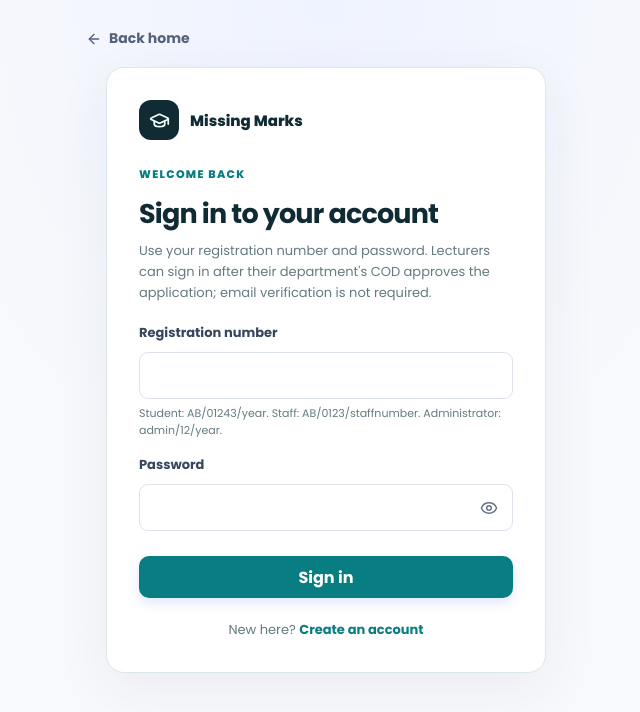
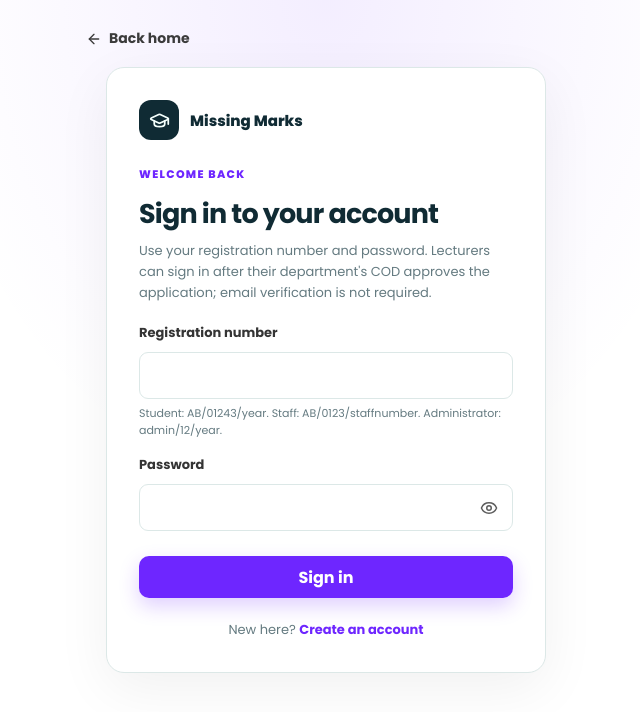
Before and after one commit to jeremi563/missing-marks-management-system, a React (Vite) app in the folder frontend/: page /login in a window 1280 px wide. Shown: the top 712 px of the page, without its empty margins (314-954 px from the left). Built offline with nearby package versions, Linux system fonts and the light colour scheme; no server answers.

Commit message:
Feat/frontend violet theme (#81)
* fix: resolve auth registration login 500

* feat: apply violet brand theme to frontend

```diff
--- a/frontend/src/styles/components.css
+++ b/frontend/src/styles/components.css
@@ -1,12 +1,12 @@
 .button { display: inline-flex; align-items: center; justify-content: center; gap: 9px; min-height: 42px; padding: 0 16px; border: 1px solid transparent; border-radius: 10px; font-weight: 650; transition: .18s ease; }
-.button-primary { background: var(--blue); color: #fff; box-shadow: 0 5px 12px #315fe826; }
-.button-primary:hover { background: var(--blue-dark); transform: translateY(-1px); }
-.button-secondary { background: #fff; color: #33415c; border-color: var(--line); }
-.button-secondary:hover { border-color: #b7c5df; background: #f9fbff; }
+.button-primary { background: var(--primary); color: #fff; box-shadow: 0 8px 20px rgba(110, 38, 255, 0.22); }
+.button-primary:hover { background: var(--primary-strong); transform: translateY(-1px); }
+.button-secondary { background: #fff; color: var(--ink); border-color: var(--line); }
+.button-secondary:hover { border-color: var(--secondary); background: var(--secondary-soft); }
 .button-full { width: 100%; margin-top: 20px; }
-.icon-button, .menu-button, .sidebar-close { display: inline-grid; place-items: center; width: 38px; height: 38px; border: 0; border-radius: 9px; color: #53617b; background: transparent; }
-.icon-button:hover, .menu-button:hover { background: #f0f3f9; }
-.eyebrow { color: var(--blue); font-size: 11px; font-weight: 750; letter-spacing: .12em; }
+.icon-button, .menu-button, .sidebar-close { display: inline-grid; place-items: center; width: 38px; height: 38px; border: 0; border-radius: 9px; color: var(--ink); background: transparent; }
+.icon-button:hover, .menu-button:hover { background: var(--card); }
+.eyebrow { color: var(--primary); font-size: 11px; font-weight: 750; letter-spacing: .12em; }
 .status-page { min-height: 100vh; display: grid; align-content: center; justify-items: center; gap: 12px; padding: 32px; text-align: center; }
 .status-page h1, .status-page p { margin: 0; }
 .dashboard-layout { min-height: 100vh; }
@@ -14,41 +14,41 @@
 .sidebar-brand, .public-brand { display: flex; align-items: center; gap: 11px; font-weight: 750; }
 .sidebar-brand > div:nth-child(2) { display: grid; gap: 2px; }
 .sidebar-brand small { font-size: 11px; font-weight: 450; color: var(--muted); }
-.brand-icon { display: grid; place-items: center; width: 40px; height: 40px; border-radius: 12px; color: #fff; background: linear-gradient(140deg, #4276f3, #624ce1); }
+.brand-icon { display: grid; place-items: center; width: 40px; height: 40px; border-radius: 12px; color: #fff; background: linear-gradient(140deg, var(--primary), var(--secondary)); }
 .sidebar-close { display: none; margin-left: auto; }
-.sidebar-role { margin: 31px 10px 12px; color: #8a96aa; font-size: 10px; font-weight: 750; letter-spacing: .1em; text-transform: uppercase; }
+.sidebar-role { margin: 31px 10px 12px; color: #717171; font-size: 10px; font-weight: 750; letter-spacing: .1em; text-transform: uppercase; }
 .sidebar-nav { display: grid; gap: 5px; }
-.sidebar-link { display: flex; align-items: center; gap: 12px; padding: 11px 12px; color: #56637a; border-radius: 10px; font-size: 14px; font-weight: 560; }
-.sidebar-link:hover { color: var(--blue); background: #f5f7ff; }
-.sidebar-link.active { color: var(--blue); background: #edf2ff; font-weight: 700; }
+.sidebar-link { display: flex; align-items: center; gap: 12px; padding: 11px 12px; color: #444; border-radius: 10px; font-size: 14px; font-weight: 560; }
+.sidebar-link:hover { color: var(--primary); background: var(--secondary-soft); }
+.sidebar-link.active { color: var(--primary); background: var(--secondary-soft); font-weight: 700; }
 .dashboard-main { min-height: 100vh; margin-left: 260px; }
-.topbar { position: sticky; top: 0; z-index: 10; display: flex; align-items: center; gap: 14px; height: 70px; padding: 0 34px; background: #ffffffed; border-bottom: 1px solid var(--line); backdrop-filter: blur(12px); }
+.topbar { position: sticky; top: 0; z-index: 10; display: flex; align-items: center; gap: 14px; height: 70px; padding: 0 34px; background: rgba(255,255,255,0.95); border-bottom: 1px solid var(--line); backdrop-filter: blur(12px); }
 .topbar h1 { margin: 0; font-size: 16px; font-weight: 700; }
-.topbar-user { display: flex; align-items: center; gap: 12px; margin-left: auto; color: #55627a; font-size: 13px; }
+.topbar-user { display: flex; align-items: center; gap: 12px; margin-left: auto; color: #2f2f2f; font-size: 13px; }
 .menu-button { display: none; }
 .dashboard-content { max-width: 1320px; margin: 0 auto; padding: 34px; }
 .dashboard-home h2 { margin: 8px 0; font-size: clamp(24px, 3vw, 32px); }
 .dashboard-home > p:not(.eyebrow) { color: var(--muted); line-height: 1.65; }
-.dashboard-welcome-card, .panel, .state-card { padding: 24px; background: #fff; border: 1px solid var(--line); border-radius: var(--radius); box-shadow: 0 5px 22px #1e34500a; }
+.dashboard-welcome-card, .panel, .state-card { padding: 24px; background: var(--card); border: 1px solid var(--line); border-radius: var(--radius); box-shadow: 0 12px 28px rgba(23, 23, 23, 0.03); }
 .dashboard-welcome-card { max-width: 620px; margin-top: 25px; }
 .dashboard-welcome-card h3 { margin: 17px 0 7px; }
 .dashboard-welcome-card p, .panel p { color: var(--muted); line-height: 1.6; }
-.dashboard-welcome-card a { display: inline-flex; align-items: center; gap: 7px; margin-top: 8px; color: var(--blue); font-weight: 700; }
+.dashboard-welcome-card a { display: inline-flex; align-items: center; gap: 7px; margin-top: 8px; color: var(--primary); font-weight: 700; }
 .state-card { display: grid; justify-items: start; gap: 10px; color: var(--muted); }
 .state-card strong { color: var(--ink); }
 .state-card p { margin: 0; line-height: 1.6; }
 .error-state { border-color: #f5caca; background: #fffafa; }
-.spinner { width: 18px; height: 18px; border: 2px solid #dce5f8; border-top-color: var(--blue); border-radius: 50%; animation: spin .7s linear infinite; }
+.spinner { width: 18px; height: 18px; border: 2px solid #ededf4; border-top-color: var(--primary); border-radius: 50%; animation: spin .7s linear infinite; }
 @keyframes spin { to { transform: rotate(360deg); } }
-.status-chip { display: inline-flex; padding: 5px 9px; border-radius: 99px; background: #f1f3f8; color: #57647b; font-size: 11px; font-weight: 700; text-transform: capitalize; }
+.status-chip { display: inline-flex; padding: 5px 9px; border-radius: 99px; background: #f3f0ff; color: #473179; font-size: 11px; font-weight: 700; text-transform: capitalize; }
 .status-approved, .status-resolved { color: #13784e; background: #e9f8f0; }
 .status-rejected, .status-withdrawn { color: #b64242; background: #fff0ef; }
-.status-pending, .status-submitted, .status-under-review { color: #a16207; background: #fff7df; }
+.status-pending, .status-submitted, .status-under-review { color: #8b5d00; background: #fff7df; }
 .page-heading { display: flex; align-items: flex-start; justify-content: space-between; gap: 20px; margin-bottom: 24px; }
 .page-heading h2 { margin: 5px 0 7px; font-size: 26px; }
 .page-heading p { max-width: 680px; margin: 0; color: var(--muted); line-height: 1.55; }
 .records-grid { display: grid; gap: 14px; }
-.record-card { display: flex; align-items: flex-start; justify-content: space-between; gap: 20px; padding: 18px 20px; background: #fff; border: 1px solid var(--line); border-radius: 13px; }
+.record-card { display: flex; align-items: flex-start; justify-content: space-between; gap: 20px; padding: 18px 20px; background: var(--card); border: 1px solid var(--line); border-radius: 13px; }
 .record-card h3 { margin: 0 0 7px; font-size: 15px; }
 .record-card p, .record-card small { color: var(--muted); }
 .record-card p { margin: 5px 0; font-size: 13px; }
@@ -60,10 +60,10 @@
 .form-grid { display: grid; grid-template-columns: repeat(2, minmax(0, 1fr)); gap: 15px; }
 .form-field { display: grid; gap: 7px; }
 .form-field.full { grid-column: 1 / -1; }
-label { color: #38455e; font-size: 13px; font-weight: 650; }
-input, select, textarea { width: 100%; min-height: 42px; padding: 10px 12px; border: 1px solid #dce2ec; border-radius: 9px; outline: none; background: #fff; color: var(--ink); }
+label { color: #343434; font-size: 13px; font-weight: 650; }
+input, select, textarea { width: 100%; min-height: 42px; padding: 10px 12px; border: 1px solid var(--line); border-radius: 9px; outline: none; background: #fff; color: var(--ink); }
 textarea { min-height: 110px; resize: vertical; }
-input:focus, select:focus, textarea:focus { border-color: #7d9bf2; box-shadow: 0 0 0 3px #315fe81a; }
+input:focus, select:focus, textarea:focus { border-color: var(--primary); box-shadow: 0 0 0 3px rgba(110, 38, 255, 0.12); }
 .form-alert, .form-success { margin: 15px 0; padding: 12px 14px; border-radius: 9px; font-size: 13px; line-height: 1.5; }
 .form-alert { color: #9e3939; background: #fff0ef; border: 1px solid #f4d0cd; }
 .form-success { color: #176844; background: #eaf8f1; border: 1px solid #ccebd9; }
@@ -71,31 +71,31 @@ input:focus, select:focus, textarea:focus { border-color: #7d9bf2; box-shadow: 0
 .table-wrap { overflow-x: auto; border: 1px solid var(--line); border-radius: 12px; background: #fff; }
 table { width: 100%; border-collapse: collapse; text-align: left; }
 th, td { padding: 13px 15px; border-bottom: 1px solid #edf0f5; font-size: 13px; white-space: nowrap; }
-th { color: #718098; background: #fafbfe; font-size: 11px; text-transform: uppercase; letter-spacing: .05em; }
+th { color: #6a6a6a; background: #faf8ff; font-size: 11px; text-transform: uppercase; letter-spacing: .05em; }
 tr:last-child td { border-bottom: 0; }
-.landing-page { min-height: 100vh; background: radial-gradient(ellipse at 82% 25%, #eef2ff 0, transparent 38%), #fff; }
+.landing-page { min-height: 100vh; background: radial-gradient(ellipse at 82% 25%, rgba(110, 38, 255, 0.09), transparent 38%), #fff; }
 .public-nav { display: flex; align-items: center; justify-content: space-between; max-width: 1160px; height: 82px; margin: auto; padding: 0 24px; }
 .public-nav nav, .hero-actions, .hero-points { display: flex; align-items: center; gap: 15px; }
-.public-nav nav > a:first-child, .back-link { color: #53617b; font-size: 14px; font-weight: 650; }
+.public-nav nav > a:first-child, .back-link { color: #3b3b3b; font-size: 14px; font-weight: 650; }
 .landing-hero { display: grid; grid-template-columns: 1.05fr .95fr; align-items: center; gap: 70px; max-width: 1120px; min-height: 650px; margin: auto; padding: 60px 24px; }
 .hero-copy h1 { max-width: 630px; margin: 15px 0 20px; font-size: clamp(42px, 5.2vw, 64px); line-height: 1.06; letter-spacing: -.045em; }
-.hero-description { max-width: 590px; color: #64748b; font-size: 17px; line-height: 1.75; }
+.hero-description { max-width: 590px; color: #5b5b5b; font-size: 17px; line-height: 1.75; }
 .hero-actions { flex-wrap: wrap; margin-top: 27px; }
-.hero-points { flex-wrap: wrap; margin-top: 32px; color: #68758a; font-size: 12px; }
+.hero-points { flex-wrap: wrap; margin-top: 32px; color: #4f4f4f; font-size: 12px; }
 .hero-points span { display: inline-flex; align-items: center; gap: 6px; }
-.hero-points svg { color: #398664; }
-.hero-art { position: relative; min-height: 360px; padding: 26px; overflow: hidden; border: 1px solid #e8ebf3; border-radius: 24px; background: linear-gradient(135deg,#fff,#f8f9ff); box-shadow: 0 30px 80px #334a8017; transform: rotate(1deg); }
+.hero-points svg { color: var(--primary); }
+.hero-art { position: relative; min-height: 360px; padding: 26px; overflow: hidden; border: 1px solid var(--line); border-radius: 24px; background: linear-gradient(135deg,#fff,#f8f5ff); box-shadow: 0 28px 80px rgba(110, 38, 255, 0.12); transform: rotate(1deg); }
 .hero-art-top { display: flex; gap: 6px; }
-.hero-dot { width: 8px; height: 8px; border-radius: 50%; background: #d7ddeb; }
-.hero-mark { display: grid; place-items: center; width: 100px; height: 100px; margin: 48px auto 28px; border-radius: 30px; color: #fff; background: linear-gradient(140deg,#4778f4,#6655e5); box-shadow: 0 18px 30px #4f65d53b; font-size: 54px; }
-.hero-art-line { height: 12px; width: 76%; margin: 12px auto; border-radius: 99px; background: #e9edf5; }
+.hero-dot { width: 8px; height: 8px; border-radius: 50%; background: #dcd4ff; }
+.hero-mark { display: grid; place-items: center; width: 100px; height: 100px; margin: 48px auto 28px; border-radius: 30px; color: #fff; background: linear-gradient(140deg, var(--primary), var(--secondary)); box-shadow: 0 18px 30px rgba(110, 38, 255, 0.25); font-size: 54px; }
+.hero-art-line { height: 12px; width: 76%; margin: 12px auto; border-radius: 99px; background: #f0ebff; }
 .hero-art-line.short { width: 46%; }
-.hero-art-status { display: flex; justify-content: space-between; margin: 30px 0 0; padding: 16px; border: 1px solid var(--line); border-radius: 12px; color: #68758a; font-size: 12px; background: #fff; }
-.hero-art-status strong { color: #9a6b0d; }
-.public-footer { padding: 22px; border-top: 1px solid #f0f1f5; color: #8792a5; text-align: center; font-size: 12px; }
-.auth-page { min-height: 100vh; padding: 28px 20px 50px; background: radial-gradient(ellipse at 50% 0%, #eff3ff, transparent 45%), #f8f9fc; }
+.hero-art-status { display: flex; justify-content: space-between; margin: 30px 0 0; padding: 16px; border: 1px solid var(--line); border-radius: 12px; color: #525252; font-size: 12px; background: #fff; }
+.hero-art-status strong { color: var(--primary); }
+.public-footer { padding: 22px; border-top: 1px solid #f0f0f0; color: #666; text-align: center; font-size: 12px; }
+.auth-page { min-height: 100vh; padding: 28px 20px 50px; background: radial-gradient(ellipse at 50% 0%, rgba(110, 38, 255, 0.08), transparent 45%), #fff; }
 .back-link { display: flex; align-items: center; gap: 7px; max-width: 480px; margin: 0 auto 18px; }
-.auth-card { width: min(100%, 440px); margin: 0 auto; padding: 32px; border: 1px solid var(--line); border-radius: 18px; background: #fff; box-shadow: 0 16px 55px #18325b10; }
+.auth-card { width: min(100%, 440px); margin: 0 auto; padding: 32px; border: 1px solid var(--line); border-radius: 18px; background: #fff; box-shadow: 0 16px 55px rgba(23,23,23,0.06); }
 .auth-card-wide { width: min(100%, 520px); }
 .auth-card > .public-brand { margin-bottom: 26px; }
 .auth-card h1 { margin: 7px 0; font-size: 27px; letter-spacing: -.03em; }
@@ -104,25 +104,25 @@ tr:last-child td { border-bottom: 0; }
 .auth-card form label:not(:first-child) { margin-top: 7px; }
 .auth-password-field { position: relative; }
 .auth-password-field input { padding-right: 46px; }
-.auth-password-toggle { position: absolute; top: 50%; right: 7px; display: grid; place-items: center; width: 34px; height: 34px; padding: 0; color: #64748b; background: transparent; border: 0; border-radius: 7px; transform: translateY(-50%); }
-.auth-password-toggle:hover { color: #315fe8; background: #f1f4fb; }
-.auth-password-toggle:focus-visible { outline: 2px solid #315fe8; outline-offset: 1px; }
+.auth-password-toggle { position: absolute; top: 50%; right: 7px; display: grid; place-items: center; width: 34px; height: 34px; padding: 0; color: #5d5d5d; background: transparent; border: 0; border-radius: 7px; transform: translateY(-50%); }
+.auth-password-toggle:hover { color: var(--primary); background: var(--secondary-soft); }
+.auth-password-toggle:focus-visible { outline: 2px solid var(--primary); outline-offset: 1px; }
 .auth-switch { margin: 22px 0 0; color: var(--muted); text-align: center; font-size: 13px; }
-.auth-switch a { color: var(--blue); font-weight: 700; }
-.link-button { padding: 0; color: var(--blue); background: transparent; border: 0; font: inherit; font-weight: 700; cursor: pointer; }
+.auth-switch a { color: var(--primary); font-weight: 700; }
+.link-button { padding: 0; color: var(--primary); background: transparent; border: 0; font: inherit; font-weight: 700; cursor: pointer; }
 .link-button:hover { text-decoration: underline; }
 .student-dashboard, .student-reports-page, .student-profile, .student-attendance, .student-appeals, .student-notifications { display: grid; gap: 22px; }
 .student-welcome, .student-reports-header, .notifications-header, .profile-header { display: flex; align-items: center; justify-content: space-between; gap: 20px; }
-.student-eyebrow { color: var(--blue); font-size: 11px; font-weight: 750; letter-spacing: .12em; }
+.student-eyebrow { color: var(--primary); font-size: 11px; font-weight: 750; letter-spacing: .12em; }
 .student-welcome h2, .student-reports-header h2, .notifications-header h1, .profile-header h1 { margin: 7px 0; font-size: 27px; }
 .student-welcome p, .student-reports-header p, .notifications-header p, .profile-header p { color: var(--muted); }
-.student-primary-button, .student-reports-header a { display: inline-flex; align-items: center; gap: 8px; padding: 11px 15px; border-radius: 10px; color: #fff; background: var(--blue); font-weight: 650; }
+.student-primary-button, .student-reports-header a { display: inline-flex; align-items: center; gap: 8px; padding: 11px 15px; border-radius: 10px; color: #fff; background: var(--primary); font-weight: 650; }
 .student-summary-grid { display: grid; grid-template-columns: repeat(4,1fr); gap: 14px; }
 .student-summary-card, .student-report-card, .student-recent-section, .details-card, .appeal-card, .attendance-card, .notification-card { padding: 18px; border: 1px solid var(--line); border-radius: 13px; background: #fff; }
 .student-summary-card { display: flex; align-items: center; gap: 13px; }
 .student-summary-card p { margin: 0; color: var(--muted); font-size: 12px; }
 .student-summary-card h3 { margin: 5px 0 0; font-size: 22px; }
-.student-stat-icon, .student-report-icon, .notification-icon { display: grid; place-items: center; width: 42px; height: 42px; flex: 0 0 auto; border-radius: 12px; color: #3d64dc; background: #edf2ff; }
+.student-stat-icon, .student-report-icon, .notification-icon { display: grid; place-items: center; width: 42px; height: 42px; flex: 0 0 auto; border-radius: 12px; color: var(--primary); background: var(--secondary-soft); }
 .student-stat-orange { color: #bd7d15; background: #fff5df; }
 .student-stat-green { color: #1d8b5a; background: #e9f8f0; }
 .student-stat-red { color: #c14949; background: #fff0ef; }
@@ -137,13 +137,13 @@ tr:last-child td { border-bottom: 0; }
 .student-reports-toolbar { margin: 10px 0; }
 .student-filter { display: flex; align-items: center; gap: 10px; }
 .student-filter select { width: auto; }
-.student-report-actions a, .student-recent-section a { color: var(--blue); font-size: 13px; font-weight: 650; }
-.student-clear-filter { color: var(--blue); }
+.student-report-actions a, .student-recent-section a { color: var(--primary); font-size: 13px; font-weight: 650; }
+.student-clear-filter { color: var(--primary); }
 .details-card h2 { margin-top: 0; }
 .comment-item { padding: 14px 0; border-bottom: 1px solid #edf0f5; }
 .comment-header small, .comment-item p { color: var(--muted); font-size: 12px; }
 .comment-form { display: grid; gap: 10px; margin-top: 18px; }
-.comment-form button, .mark-all-button, .mark-read-button { display: inline-flex; align-items: center; justify-content: center; gap: 7px; padding: 9px 12px; border: 0; border-radius: 9px; color: #fff; background: var(--blue); font-weight: 650; }
+.comment-form button, .mark-all-button, .mark-read-button { display: inline-flex; align-items: center; justify-content: center; gap: 7px; padding: 9px 12px; border: 0; border-radius: 9px; color: #fff; background: var(--primary); font-weight: 650; }
 .notification-card { display: flex; gap: 14px; }
 .notification-content { flex: 1; }
 .notification-card h3 { margin: 2px 0 5px; font-size: 14px; }
@@ -152,7 +152,7 @@ tr:last-child td { border-bottom: 0; }
 .notification-date { display: flex; align-items: center; gap: 6px; color: var(--muted); font-size: 11px; }
 .notification-filters { display: flex; gap: 8px; }
 .notification-filters button { padding: 8px 11px; border: 1px solid var(--line); border-radius: 9px; background: white; }
-.notification-filters button.active { color: var(--blue); background: #edf2ff; border-color: #d5e0ff; }
+.notification-filters button.active { color: var(--primary); background: var(--secondary-soft); border-color: #d9cbff; }
 .notifications-toolbar { display: flex; justify-content: space-between; gap: 12px; }
 .notifications-empty { padding: 45px 20px; color: var(--muted); text-align: center; }
 .notifications-empty h3 { color: var(--ink); }
@@ -160,10 +160,10 @@ tr:last-child td { border-bottom: 0; }
 .student-registration { display: inline-block; margin-top: 7px; color: var(--muted); font-size: 12px; }
 .student-reports-count { display: flex; align-items: center; gap: 8px; color: var(--muted); font-size: 13px; }
 @media (max-width: 900px) {
-  .sidebar { transform: translateX(-100%); transition: transform .2s ease; box-shadow: 18px 0 40px #19345620; }
+  .sidebar { transform: translateX(-100%); transition: transform .2s ease; box-shadow: 18px 0 40px rgba(23,23,23,0.12); }
   .sidebar.sidebar-open { transform: translateX(0); }
   .sidebar-close, .menu-button { display: inline-grid; }
-  .sidebar-overlay { position: fixed; inset: 0; z-index: 19; border: 0; background: #17233c66; }
+  .sidebar-overlay { position: fixed; inset: 0; z-index: 19; border: 0; background: rgba(23,23,23,0.45); }
   .dashboard-main { margin-left: 0; }
   .topbar { padding: 0 20px; }
   .dashboard-content { padding: 25px 20px; }
--- a/frontend/src/styles/global.css
+++ b/frontend/src/styles/global.css
@@ -1,8 +1,14 @@
 * { box-sizing: border-box; }
-body { margin: 0; min-width: 320px; min-height: 100vh; color: var(--ink); }
+body {
+  margin: 0;
+  min-width: 320px;
+  min-height: 100vh;
+  color: var(--ink);
+  background: var(--background);
+}
 button, input, select, textarea { font: inherit; }
 button, a { -webkit-tap-highlight-color: transparent; }
 a { color: inherit; text-decoration: none; }
 button { cursor: pointer; }
 button:disabled { cursor: not-allowed; opacity: .58; }
-::selection { color: #fff; background: var(--blue); }
+::selection { color: #fff; background: var(--primary); }
--- a/frontend/src/styles/variables.css
+++ b/frontend/src/styles/variables.css
@@ -1,14 +1,18 @@
 :root {
   font-family: Poppins, ui-sans-serif, system-ui, -apple-system, BlinkMacSystemFont, "Segoe UI", sans-serif;
-  color: #17233c;
-  background: #f5f7fb;
+  color: #171717;
+  background: #ffffff;
   font-synthesis: none;
   text-rendering: optimizeLegibility;
-  --ink: #17233c;
-  --muted: #64748b;
-  --line: #e4e9f1;
-  --blue: #315fe8;
-  --blue-dark: #234ac3;
-  --surface: #ffffff;
+  --primary: #6E26FF;
+  --primary-strong: #561de6;
+  --secondary: #A679FF;
+  --secondary-soft: #F2EBFF;
+  --background: #FFFFFF;
+  --surface: #FFFFFF;
+  --card: #F8F8FA;
+  --ink: #171717;
+  --muted: #5f636a;
+  --line: #E5E5E5;
   --radius: 16px;
 }
```
Also changed, not shown: frontend/src/App.css (+6 -6 lines).
